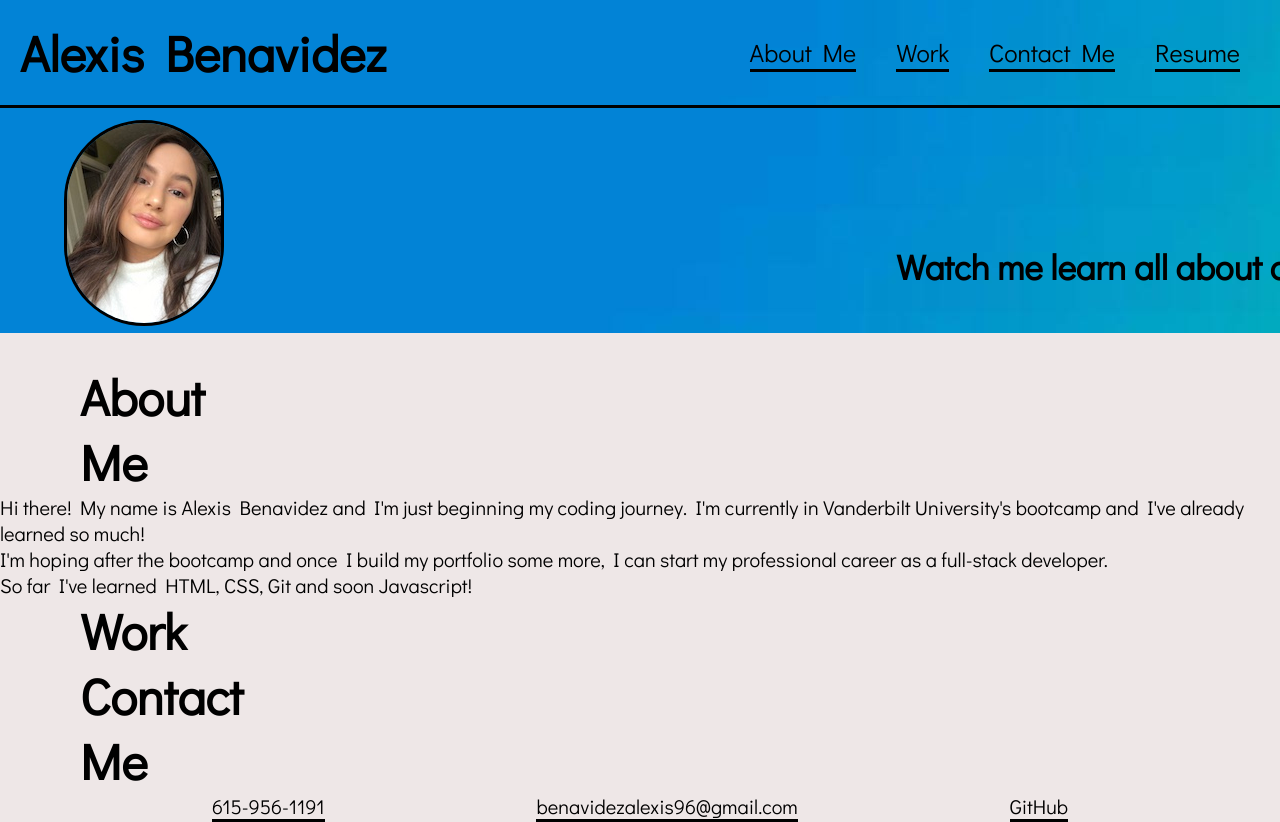
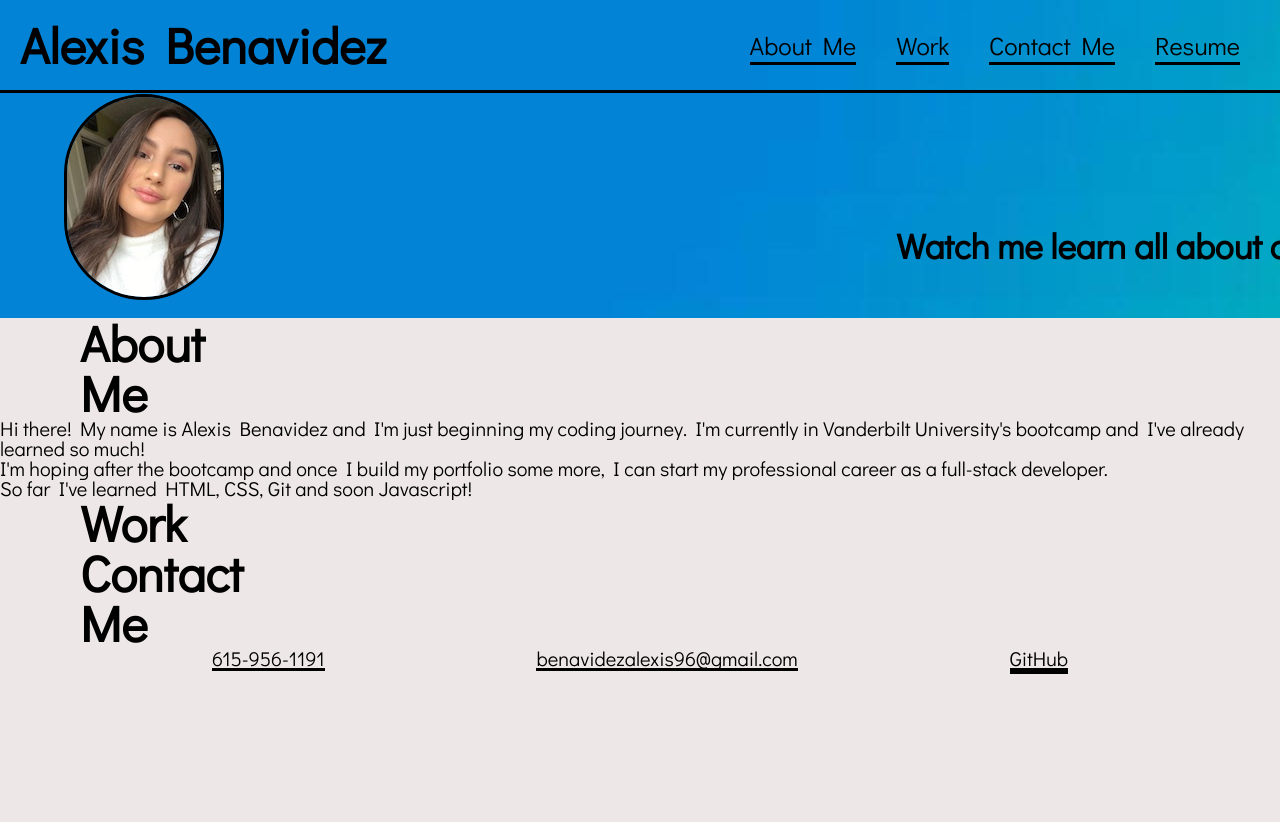
Before and after one commit to alexisbenavidez99/Alexis-Benavidez-Portfolio, a plain HTML site: page index.html in a window 1280 px wide. Shown: the top 822 px of the page. After the commit the page ends 800 px from the top, so only its background shows below. Drawn offline with Linux system fonts and the light colour scheme.

Commit message:
Updated HTML

```diff
--- a/index.html
+++ b/index.html
@@ -4,6 +4,7 @@
     <meta charset="UTF-8">
     <meta http-equiv="X-UA-Compatible" content="IE=edge">
     <meta name="viewport" content="width=device-width, initial-scale=1.0">
+    <link rel="stylesheet" href="./assets/reset.css"/>
     <link rel="stylesheet" href="./assets/style.css"/>
     <link <link href="https://fonts.googleapis.com/css2?family=Didact+Gothic&family=Nunito&display=swap" rel="stylesheet"/>
     <title>Alexis Benavidez Portfolio</title>
@@ -27,7 +28,7 @@
             <h2 class="subtitle">
                 Watch me learn all about coding!
             </h2>
-            <img src="./assets/Images/IMG_0943 2.jpg"
+            <img id="main-pic" src="./assets/Images/IMG_0943 2.jpg" alt="picture of alexis">
         </section>
 
         <section class="about-me">
@@ -37,6 +38,8 @@
 
         <section class="work">
             <h2>Work</h2>
+            <figure class="horiseon-container">
+            </figure>
         </section>
 
         <section class="contact-me">
```
